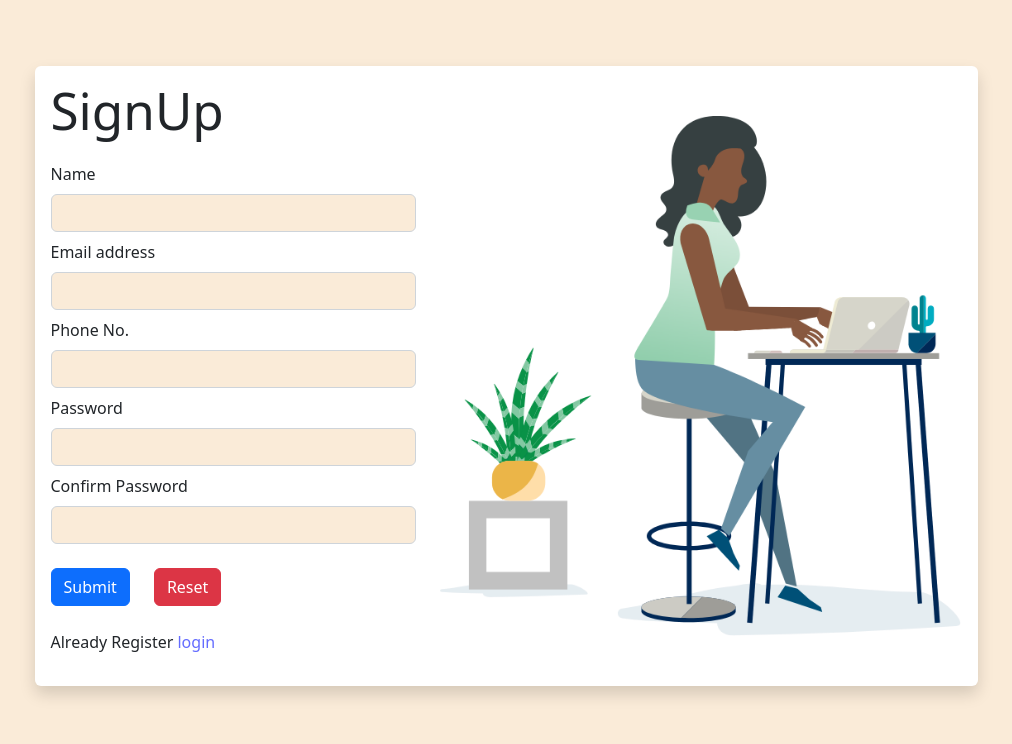
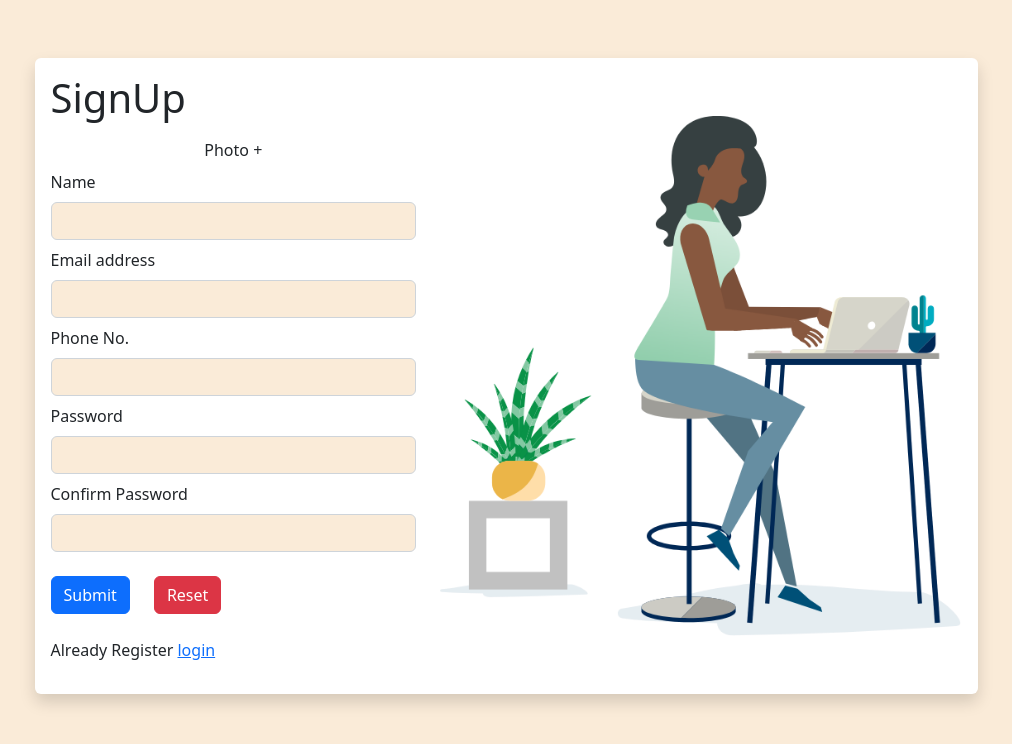
Before and after one commit to princesimform/React-Practical-7, a React (Vite) app: page /sign-up in a window 1280 px wide. Shown: the top 744 px of the page, without its empty margins (134-1146 px from the left). Built offline with nearby package versions, Linux system fonts and the light colour scheme.

Commit message:
add validation

```diff
--- a/src/App.css
+++ b/src/App.css
@@ -1,6 +1,4 @@
 #root {
-  /* max-width: 1280px;
-  padding: 2rem; */
   width: 100%;
   height: 100vh;
 }
@@ -11,10 +9,6 @@
 
 .card {
   padding: 2em;
-}
-
-.read-the-docs {
-  color: #888;
 }
 
 .login-user-profile-img {
--- a/src/components/FormField.tsx
+++ /dev/null
@@ -1,41 +0,0 @@
-import { InputFieldType } from "./interface/interfaceList";
-import * as Yup from "yup";
-
-const Name: InputFieldType = {
-  type: "text",
-  name: "name",
-  lable: "Name",
-  id: "exampleInputName1",
-  validation: Yup.string().required("Name is required"),
-};
-
-const Email: InputFieldType = {
-  type: "email",
-  name: "email",
-  lable: "Email address",
-  id: "exampleInputEmail1",
-  validation: Yup.string().required("Email is required"),
-};
-
-const PhoneNo: InputFieldType = {
-  type: "text",
-  name: "phone_no",
-  lable: "Phone No.",
-  id: "exampleInputPhone1",
-  validation: Yup.string().required("Mobile No is required"),
-};
-const Password: InputFieldType = {
-  type: "password",
-  name: "password",
-  lable: "Password",
-  id: "exampleInputpassword1",
-  validation: Yup.string().required("Password is required"),
-};
-const ConfirmPassword: InputFieldType = {
-  type: "password",
-  name: "confirm_password",
-  lable: "Confirm Password",
-  id: "exampleInputconfirmpassword1",
-  validation: Yup.string().required("Confirm Password is required"),
-};
-export { Name, Email, PhoneNo, Password, ConfirmPassword };
--- /dev/null
+++ b/src/components/InputField.tsx
@@ -0,0 +1,33 @@
+import React from "react";
+import { ErrorMessage, Field } from "formik";
+interface PropsType {
+  type: string;
+  name: string;
+  label: string;
+  hasValidate?: boolean;
+}
+function InputField({ type, name, label, hasValidate = false }: PropsType) {
+  console.log(hasValidate);
+
+  return (
+    <div>
+      <div className='form-group text-left '>
+        <label className='py-2 cursor-pointer' htmlFor=''>
+          {label}
+        </label>
+        <Field
+          type={type}
+          id={type + name}
+          aria-describedby='nameHelp'
+          name={name}
+          className='form-control'
+        />
+      </div>
+      {hasValidate && (
+        <ErrorMessage name={name} component='p' className='text-danger' />
+      )}
+    </div>
+  );
+}
+
+export default InputField;
--- a/src/components/SignUp.tsx
+++ b/src/components/SignUp.tsx
@@ -3,13 +3,13 @@ import React, { ChangeEvent, useState } from "react";
 import { Link } from "react-router-dom";
 import UserProfile from "./../assets/HomeProfile.png";
 import { validationSchemaSignup } from "./validationSchema";
-import { ConfirmPassword, Email, Name, Password, PhoneNo } from "./FormField";
+import InputField from "./InputField";
 import {
   InputFieldType,
   signUpInitialValuesTypes,
 } from "./interface/interfaceList";
 const initialValues: signUpInitialValuesTypes = {
-  // profile: "",
+  profile: null,
   name: "",
   email: "",
   phone_no: "",
@@ -18,23 +18,19 @@ const initialValues: signUpInitialValuesTypes = {
 };
 
 function SignUp() {
-  // const [Profileimage, setProfileImage] = useState<undefined | string>(
-  //   undefined
-  // );
-  const [MicroFormField, setmicroFormField] = useState<InputFieldType[]>([
-    Name,
-    Email,
-    PhoneNo,
-    Password,
-    ConfirmPassword,
-  ]);
+  const [Profileimage, setProfileImage] = useState<undefined | string>(
+    undefined
+  );
 
-  // const onImageChange = (event: ChangeEvent<HTMLInputElement>) => {
-  //   if (event.target.files && event.target.files[0]) {
-  //     console.log(event.target.files[0]);
-  //     setProfileImage(URL.createObjectURL(event.target.files[0]));
-  //   }
-  // };
+  const onImageChange = (
+    event: ChangeEvent<HTMLInputElement>,
+    setFieldValue: any
+  ) => {
+    if (event.target.files && event.target.files[0]) {
+      setProfileImage(URL.createObjectURL(event.target.files[0]));
+      setFieldValue("profile", event.target.files[0]);
+    }
+  };
 
   const handleSubmit = (values: signUpInitialValuesTypes) => {
     console.log("values");
@@ -42,22 +38,22 @@ function SignUp() {
   };
 
   return (
-    <div className="bg-faebd8">
-      <div className="align-items-center justify-content-center container auth-container  pt-5 pt-sm-5 pt-md-0">
-        <div className="shadow p-3 mb-5 bg-white rounded">
-          <div className="row">
-            <div className="col-md-5 m-auto">
-              <div className="sign-up-container">
-                <h1 className="">SignUp</h1>
-                <div className="text-center">
-                  {/* {Profileimage && (
+    <div className='bg-faebd8'>
+      <div className='align-items-center justify-content-center container auth-container  pt-5 pt-sm-5 pt-md-0'>
+        <div className='shadow p-3 mb-5 bg-white rounded'>
+          <div className='row'>
+            <div className='col-md-5 m-auto'>
+              <div className='sign-up-container'>
+                <h1 className=''>SignUp</h1>
+                <div className='text-center'>
+                  {Profileimage && (
                     <img
                       height='40'
                       width='40'
                       alt='preview image'
-                      src={JSON.parse(Profileimage)}
+                      src={Profileimage}
                     />
-                  )} */}
+                  )}
                 </div>
                 <div>
                   <Formik
@@ -65,48 +61,33 @@ function SignUp() {
                     onSubmit={handleSubmit}
                     validationSchema={validationSchemaSignup}
                   >
-                    {({ values, handleChange, handleSubmit , errors }) => (
+                    {({
+                      values,
+                      handleChange,
+                      handleSubmit,
+                      setFieldValue,
+                    }) => (
                       <form
-                        action=""
-                        method="post "
-                        className="mt-3"
+                        action=''
+                        method='post '
+                        className='mt-3'
                         onSubmit={handleSubmit}
                       >
-                        {/* <div className='form-group text-center '>
+                        <div className='form-group text-center '>
                           <Field
                             type='file'
                             className=''
                             id='userProfileInput'
                             name='profile'
-                            onChange={(
-                              event: ChangeEvent<HTMLInputElement>
-                            ) => {
-                              if (event.currentTarget.files) {
-                                let imgFile = event.currentTarget.files[0];
-                                if (
-                                  imgFile.type == "image/png" ||
-                                  imgFile.type == "image/jpeg" ||
-                                  imgFile.type == "image/jpg" ||
-                                  imgFile.type == "image/gif"
-                                ) {
-                                  const reader = new FileReader();
-                                  reader.addEventListener("load", function (e) {
-                                    const ImgObj = JSON.stringify(
-                                      reader.result
-                                    );
-                                    console.log(ImgObj);
-                                    setProfileImage(ImgObj);
-                                  });
-                                  reader.readAsDataURL(imgFile);
-                                } else {
-                                  alert("Please Add Valid Image");
-                                }
-                                handleChange(event.currentTarget.files[0]);
-                              }
-
-                              // onImageChange(event);
-                              // handleChange(event);
-                            }}
+                            value={undefined}
+                            onChange={(event: ChangeEvent<HTMLInputElement>) =>
+                              onImageChange(event, setFieldValue)
+                            }
+                          />
+                          <ErrorMessage
+                            name='profile'
+                            component='p'
+                            className='text-danger'
                           />
                           <label
                             className='cursor-pointer'
@@ -114,42 +95,49 @@ function SignUp() {
                           >
                             Photo +
                           </label>
-                        </div> */}
-                        {MicroFormField.map((element) => (
-                          <div
-                            className="form-group text-left "
-                            key={element.id}
-                          >
-                            <label
-                              className="py-2 cursor-pointer"
-                              htmlFor={element.id}
-                            >
-                              {element.lable}
-                            </label>
-                            <Field
-                              type={element.type}
-                              id={element.id}
-                              aria-describedby="nameHelp"
-                              name={element.name}
-                              className="form-control"
-                            />
-                            <div>
-                              <p className="mb-0">{errors.confirm_password}</p>
-                              {/* <ErrorMessage
-                                name={element.name}
-                                component="p"
-                                className="text-danger"
-                              /> */}
-                            </div>
-                          </div>
-                        ))}
-                        <button type="submit" className="btn btn-primary my-4 ">
+                        </div>
+                        <InputField
+                          type='text'
+                          name='name'
+                          label='Name'
+                          hasValidate={true}
+                        />
+
+                        <InputField
+                          type='email'
+                          name='email'
+                          label='Email address'
+                          hasValidate={true}
+                        />
+
+                        <InputField
+                          type='number'
+                          name='phone_no'
+                          label='Phone No.'
+                          hasValidate={true}
+                        />
+
+                        <InputField
+                          type='password'
+                          name='password'
+                          label='Password'
+                          hasValidate={true}
+                        />
+
+                        <InputField
+                          type='password'
+                          name='confirm_password'
+                          label='Confirm Password'
+                          hasValidate={true}
+                        />
+
+                        <button type='submit' className='btn btn-primary my-4 '>
                           Submit
                         </button>
                         <button
-                          type="reset"
-                          value="Reset"
-                          className="btn btn-danger my-4 mx-4 "
+                          type='reset'
+                          value='Reset'
+                          className='btn btn-danger my-4 mx-4 '
                         >
                           Reset
                         </button>
@@ -157,13 +145,13 @@ function SignUp() {
                     )}
                   </Formik>
                   <p>
-                    Already Register <Link to="/login">login</Link>
+                    Already Register <Link to='/login'>login</Link>
                   </p>
                 </div>
               </div>
             </div>
-            <div className="col-md-7 m-auto">
-              <img className="user-profile-img" src={UserProfile} alt="" />
+            <div className='col-md-7 m-auto'>
+              <img className='user-profile-img' src={UserProfile} alt='' />
             </div>
           </div>
         </div>
--- a/src/components/interface/interfaceList.tsx
+++ b/src/components/interface/interfaceList.tsx
@@ -3,11 +3,10 @@ export interface InputFieldType {
   name: string;
   lable: string;
   id: string;
-  validation: unknown;
 }
 
 export interface signUpInitialValuesTypes {
-  // profile: string;
+  profile: null | object;
   name: string;
   email: string;
   phone_no: string;
--- a/src/components/validationSchema.tsx
+++ b/src/components/validationSchema.tsx
@@ -1,12 +1,32 @@
 import * as Yup from "yup";
-import { ConfirmPassword, Email, Name, Password, PhoneNo } from "./FormField";
+
+const phoneRegExp = /^(?:(?:\+|0{0,2})91(\s*[\-]\s*)?|[0]?)?[789]\d{9}$/;
+const FILE_SIZE = 160 * 1024;
+const SUPPORTED_FORMATS = ["image/jpg", "image/jpeg", "image/gif", "image/png"];
 const validationSchemaSignup = Yup.object({
-  // profileImage: Yup.mixed().required("Profile image is required"),
-  name: Name.validation,
-  email: Email.validation,
-  phone_no: PhoneNo.validation,
-  password: Password.validation,
-  confirm_password: ConfirmPassword.validation,
+  profile: Yup.mixed()
+    .required("A file is Require")
+    .test(
+      "fileSize",
+      "Filesize is too large",
+      (value: any) => value && value.size <= FILE_SIZE
+    )
+    .test(
+      "fileFormat",
+      "Unsupported Format",
+      (value: any) => value && SUPPORTED_FORMATS.includes(value.type)
+    ),
+  name: Yup.string().required("Name is required").min(15),
+  email: Yup.string()
+    .required("Email is required")
+    .email("Enter valid email addredd"),
+  phone_no: Yup.string()
+    .required("Mobile No is required")
+    .matches(phoneRegExp, "Phone number is not valid"),
+  password: Yup.string().required("Password is required"),
+  confirm_password: Yup.string()
+    .oneOf([Yup.ref("password"), undefined], "Password must match")
+    .required("confirm password require"),
 });
 
 const validationSchemaLogin = Yup.object({
--- a/src/index.css
+++ b/src/index.css
@@ -1,69 +0,0 @@
-:root {
-  font-family: Inter, system-ui, Avenir, Helvetica, Arial, sans-serif;
-  line-height: 1.5;
-  font-weight: 400;
-
-  color-scheme: light dark;
-  color: rgba(255, 255, 255, 0.87);
-  background-color: #242424;
-
-  font-synthesis: none;
-  text-rendering: optimizeLegibility;
-  -webkit-font-smoothing: antialiased;
-  -moz-osx-font-smoothing: grayscale;
-  -webkit-text-size-adjust: 100%;
-}
-
-a {
-  font-weight: 500;
-  color: #646cff;
-  text-decoration: inherit;
-}
-a:hover {
-  color: #535bf2;
-}
-
-body {
-  margin: 0;
-  display: flex;
-  place-items: center;
-  min-width: 320px;
-  min-height: 100vh;
-}
-
-h1 {
-  font-size: 3.2em;
-  line-height: 1.1;
-}
-
-button {
-  border-radius: 8px;
-  border: 1px solid transparent;
-  padding: 0.6em 1.2em;
-  font-size: 1em;
-  font-weight: 500;
-  font-family: inherit;
-  background-color: #1a1a1a;
-  cursor: pointer;
-  transition: border-color 0.25s;
-}
-button:hover {
-  border-color: #646cff;
-}
-button:focus,
-button:focus-visible {
-  outline: 4px auto -webkit-focus-ring-color;
-}
-
-@media (prefers-color-scheme: light) {
-  :root {
-    color: #213547;
-    background-color: #ffffff;
-  }
-  a:hover {
-    color: #747bff;
-  }
-  button {
-    background-color: #f9f9f9;
-  }
-}
```
Also changed, not shown: src/components/Login.tsx (+31 -43 lines).
